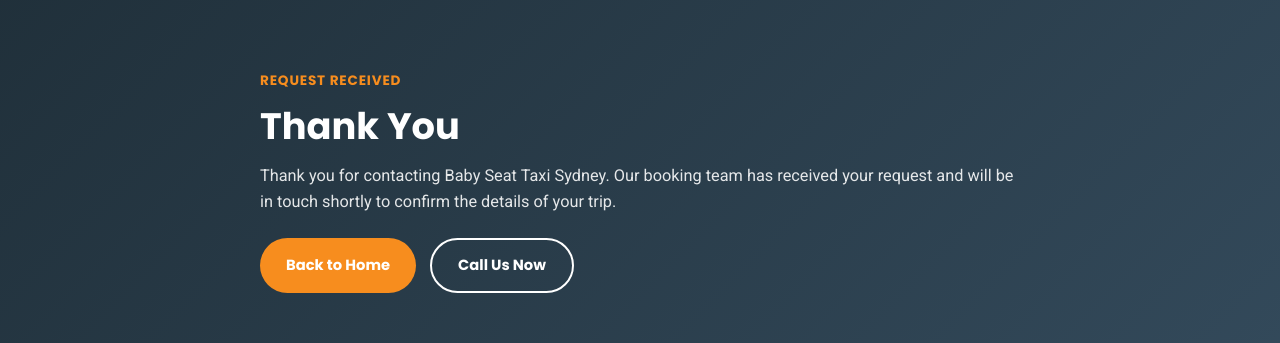
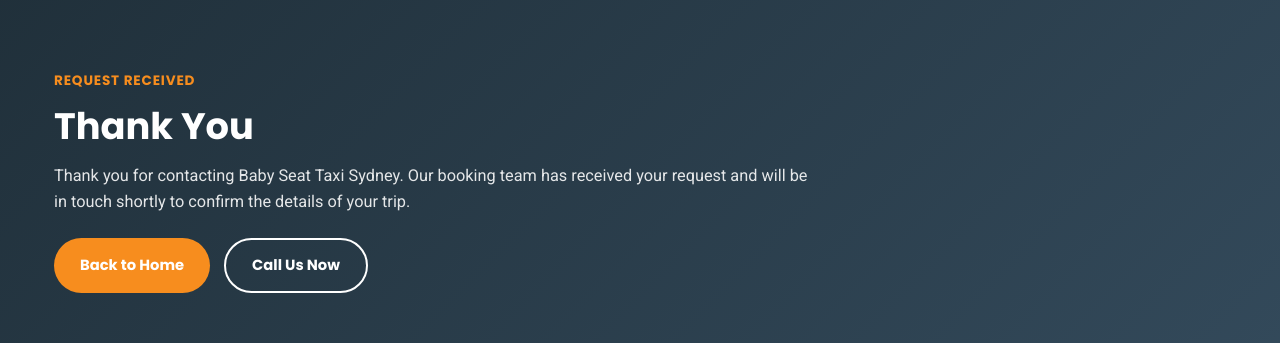
Before and after one commit to tiptopmaxisydney/baby-seat-taxi-sydney, a Next.js app: page /thank-you in a window 1280 px wide. Shown: the part 142-485 px from the top of the page. Built offline with nearby package versions, Linux system fonts and the light colour scheme; no server answers; what @ant-design/nextjs-registry would draw is missing.

Commit message:
feat:- add margin

```diff
--- a/app/globals.css
+++ b/app/globals.css
@@ -58,6 +58,7 @@
   max-width: 1220px;
   margin: 0 auto;
   padding: 0 24px;
+  width: 100%;
 }
 
 .wt-section {
@@ -241,6 +242,15 @@
   position: sticky;
   top: 0;
   z-index: 50;
+}
+
+/* The "Book Now" / "Booking" CTAs (Header, StickyCta) jump to #wcb-booking-form via a
+   same-page hash link. Without this, the sticky .wt-header (~73px tall on desktop, ~59px
+   on mobile) covers the top of whatever it scrolls to, cutting off the booking form's
+   own heading. scroll-margin-top reserves that space so the target lands below the
+   sticky header instead of underneath it. */
+#wcb-booking-form {
+  scroll-margin-top: 90px;
 }
 .wt-header-inner {
   position: relative;
```
